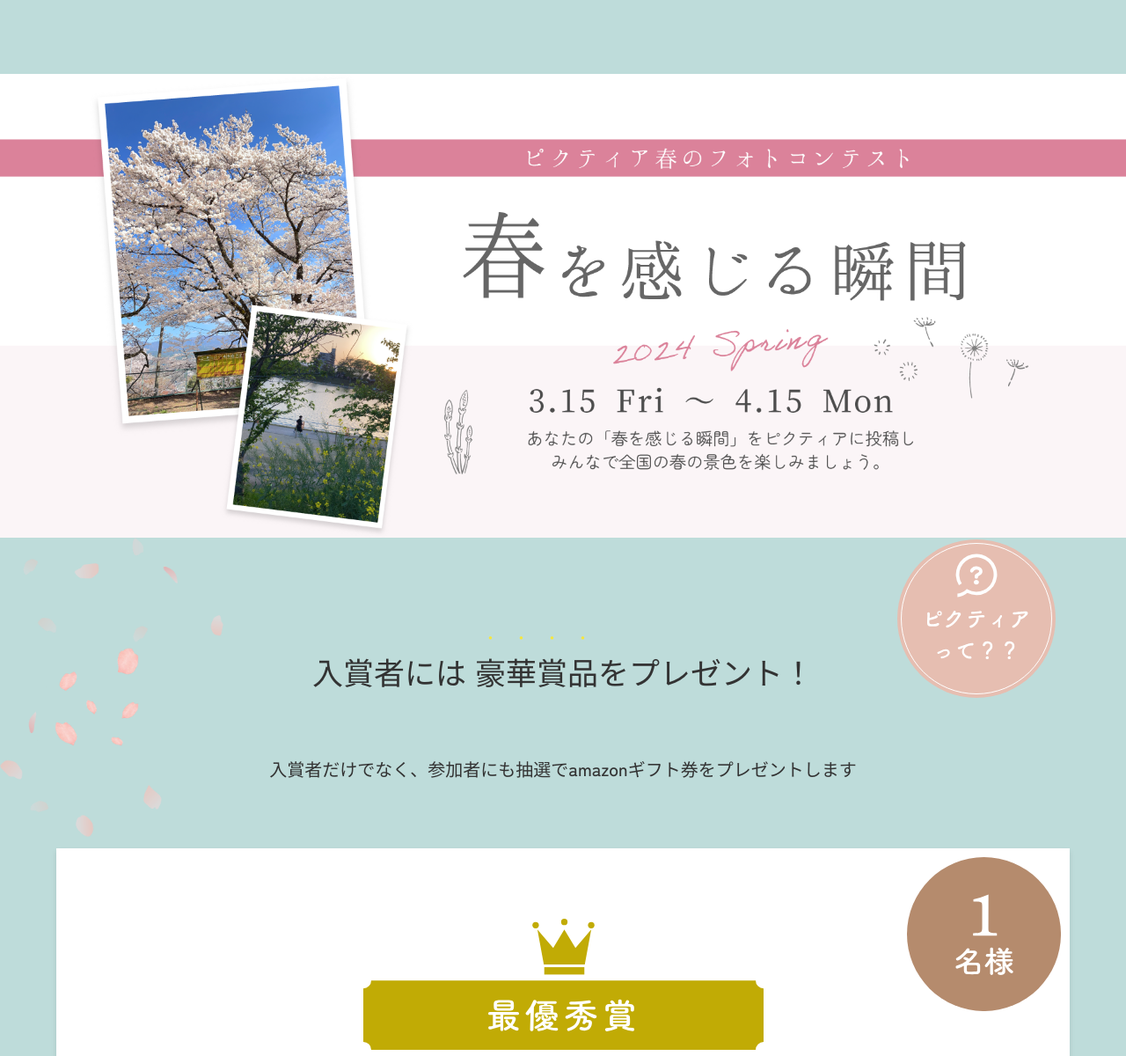
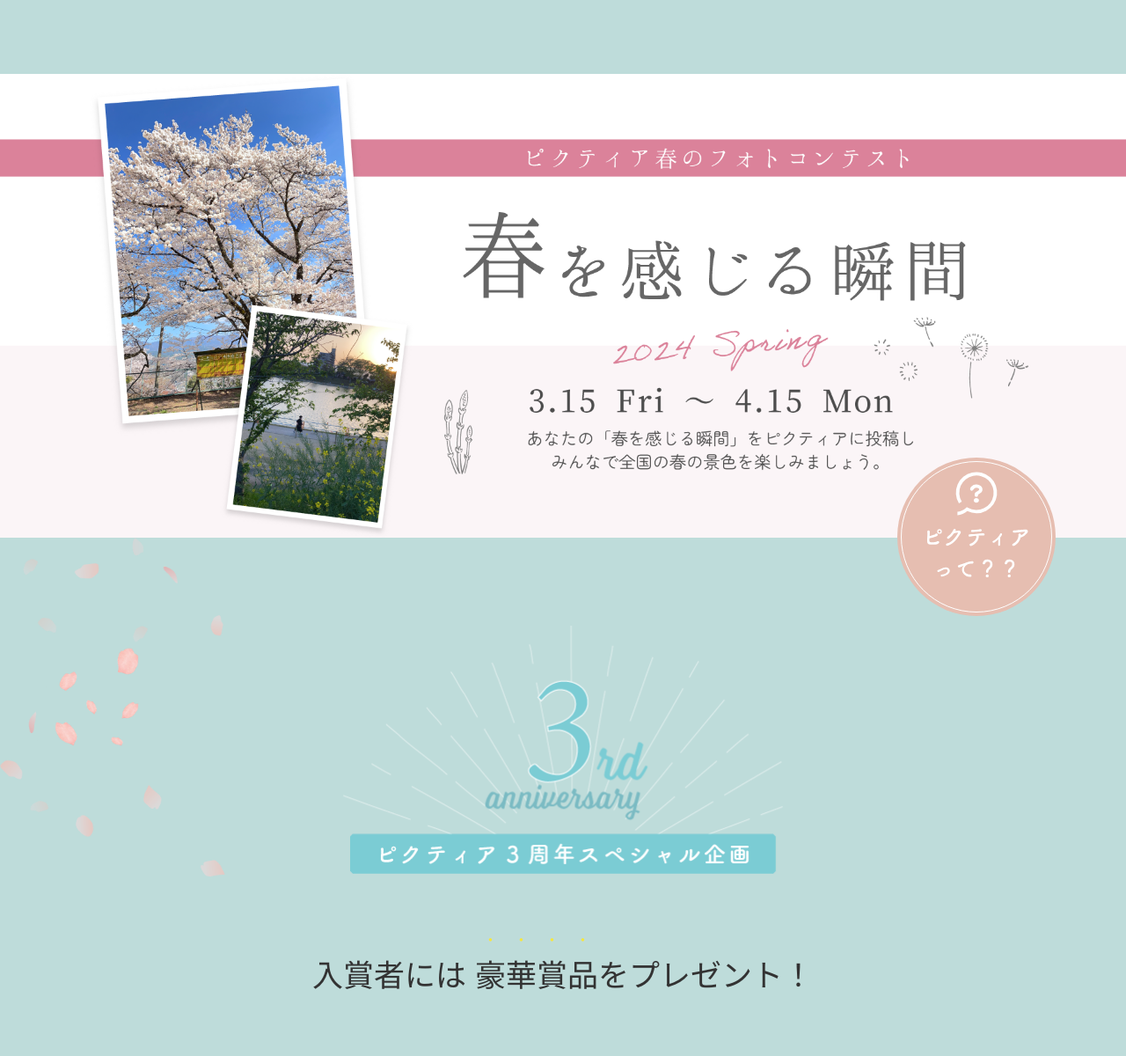
Before and after one commit to asako-dev/spring2024_02, a plain HTML site: page index.html in a window 1280 px wide. Shown: the part 96-1296 px from the top of the page at 88% size. Drawn offline with nearby package versions, Linux system fonts and the light colour scheme.

Commit message:
3周年入れる

```diff
--- a/css/_pc.scss
+++ b/css/_pc.scss
@@ -103,7 +103,7 @@
     // background-image: url(../images/bg_pc.webp);
     // background-position: center center;
     // background-size: cover;
-    // position: relative;
+    position: relative;
     margin-top: 80px;
 
     h2 {
--- a/css/style.scss
+++ b/css/style.scss
@@ -76,7 +76,7 @@
     // background-image: url(../images/bg_sp.webp);
     // background-position: center center;
     // background-size: cover;
-    // position: relative;
+    position: relative;
 
     // h2 {
         // width: 90%;
@@ -87,7 +87,7 @@
     h3 {
         position: absolute;
         right: 1rem;
-        bottom: -9%;
+        bottom: -15%;
         width: 23%;
 
         a {
--- a/index.html
+++ b/index.html
@@ -79,6 +79,8 @@
             </section>
             <div class="bg">
                 <section id="prize" class="inner">
+                    <h2><img src="images/3rd.png" alt="ピクティア‐pictier-" data-aos="fade-up">
+                    </h2>
                     <h3 class="white">入賞者には<br class="sp">
                         <span>豪華賞品</span>をプレゼント！
                     </h3>
```
Also changed, not shown: css/style.css, css/style.min.css, images/3rd.png (added), 2 other files.
